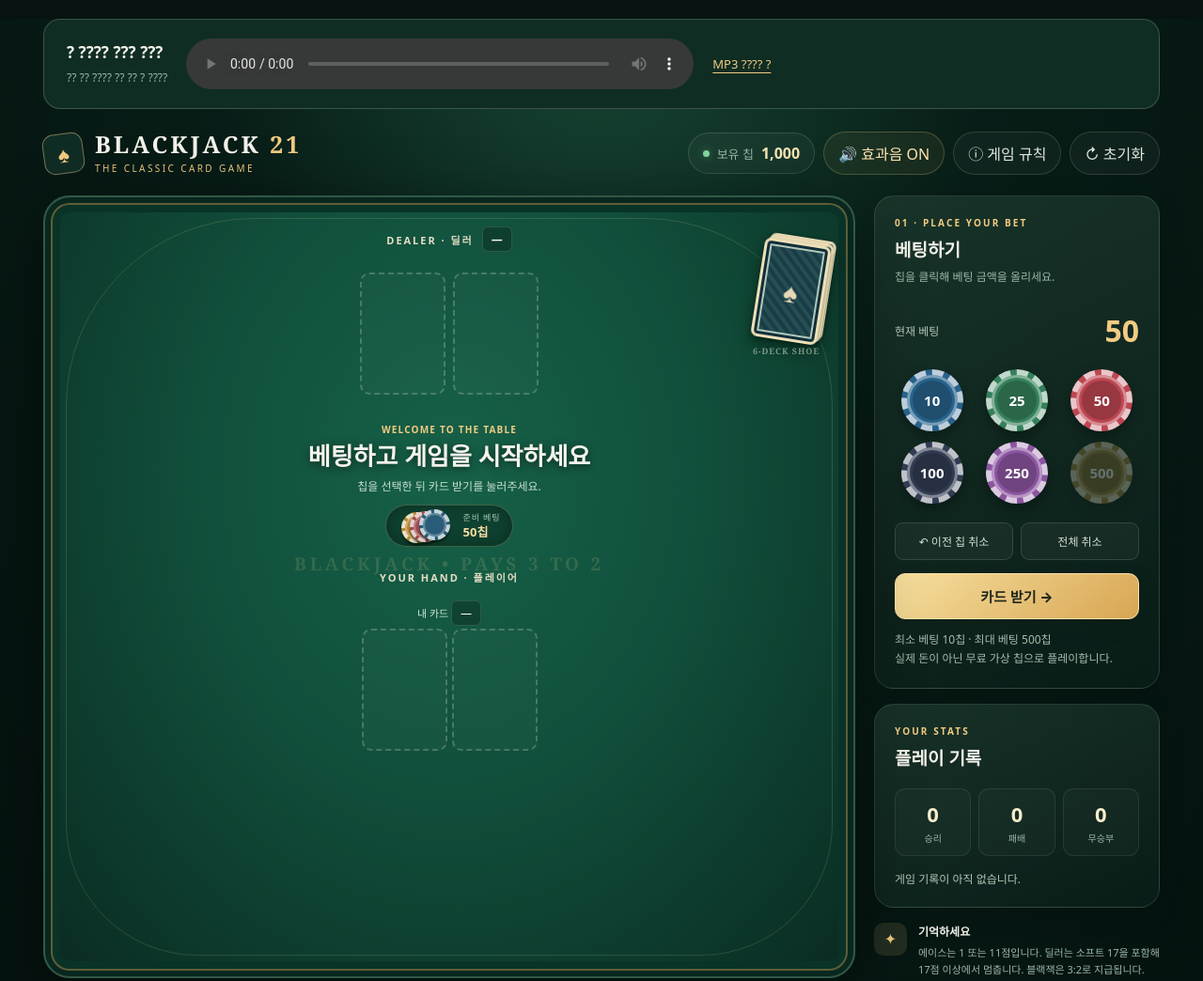
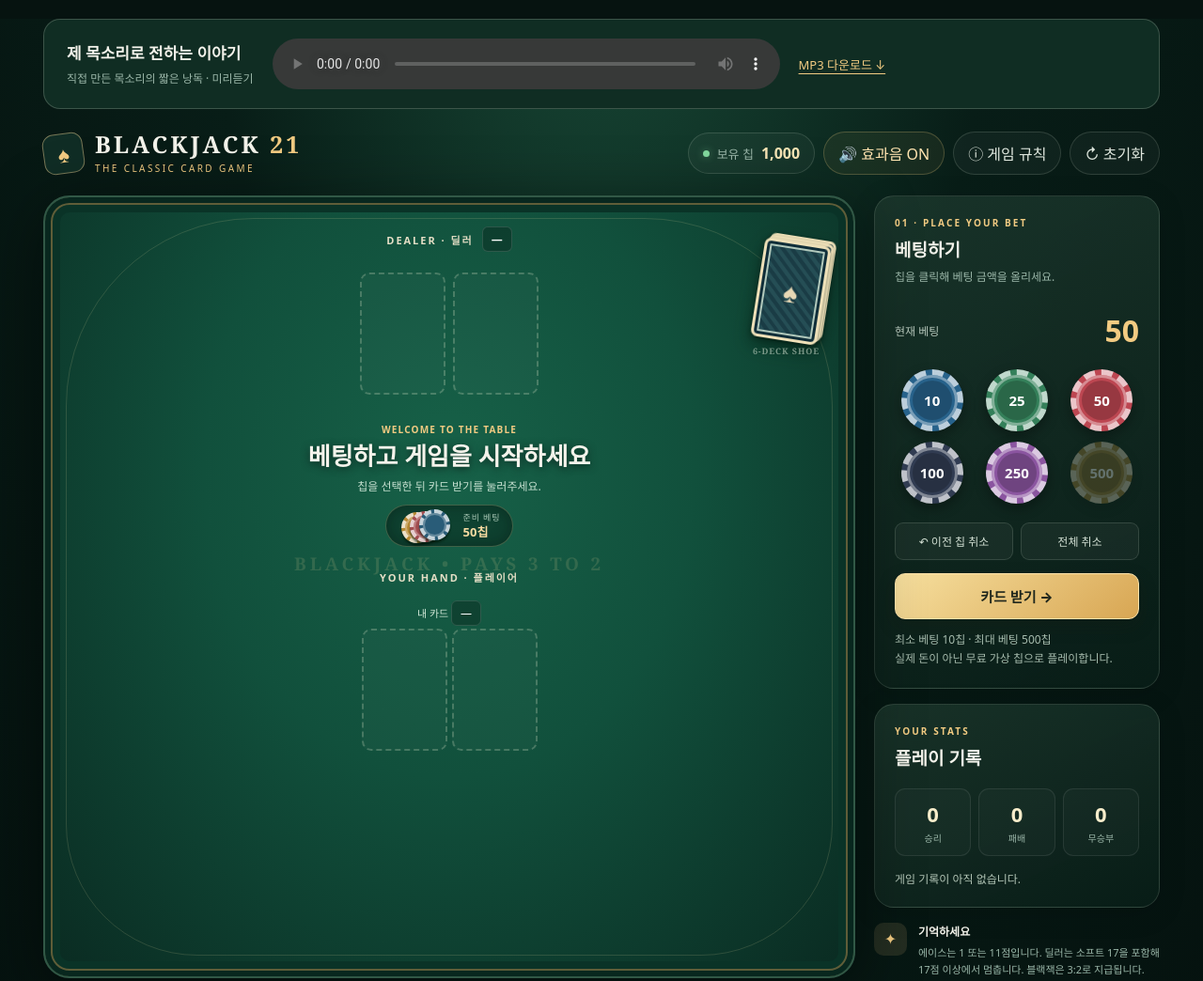
Before and after one commit to PARKBOKEUN/parkbokeun.github.io, a plain HTML site: page index.html in a window 1280 px wide. Shown: the top 1044 px of the page at 94% size. Drawn offline with Linux system fonts and the light colour scheme.

Commit message:
Fix Korean text in narration player

```diff
--- a/index.html
+++ b/index.html
@@ -75,7 +75,7 @@
 <style id="voice-player-style">.voice-player{max-width:1188px;margin:20px auto 0;padding:20px 24px;border:1px solid rgba(233,245,225,.2);border-radius:18px;background:#102d23;color:#f4f3eb;display:flex;align-items:center;gap:20px;flex-wrap:wrap}.voice-player h2{font-size:17px;margin:0 0 6px}.voice-player p{font-size:12px;color:#9bb7a9;margin:0;line-height:1.6}.voice-player audio{flex:1;min-width:240px;max-width:540px;width:100%}.voice-player a{color:#f2cb82;font-size:13px;text-underline-offset:4px}.voice-player a:focus-visible{outline:3px solid #ffde97;outline-offset:4px}@media(max-width:640px){.voice-player{margin:14px 14px 0;padding:18px;gap:15px}.voice-player audio{min-width:0;flex-basis:100%}}</style>
 </head>
 <body>
-<section class="voice-player" aria-labelledby="voice-player-title"><div><h2 id="voice-player-title">? ???? ??? ???</h2><p>?? ?? ???? ?? ?? ? ????</p></div><audio controls preload="metadata" aria-label="? ??? ?? ????"><source src="my-voice-preview.mp3" type="audio/mpeg">?? ???? MP3? ??????.</audio><a href="my-voice-preview.mp3" download="????_????.mp3">MP3 ???? ?</a></section>
+<section class="voice-player" aria-labelledby="voice-player-title"><div><h2 id="voice-player-title">제 목소리로 전하는 이야기</h2><p>직접 만든 목소리의 짧은 낭독 · 미리듣기</p></div><audio controls preload="metadata" aria-label="내 목소리 낭독 미리듣기"><source src="my-voice-preview.mp3" type="audio/mpeg">아래 링크에서 MP3를 내려받으세요.</audio><a href="my-voice-preview.mp3" download="my-voice-preview.mp3">MP3 다운로드 ↓</a></section>
 
   <main class="shell">
     <header class="topbar">
```
